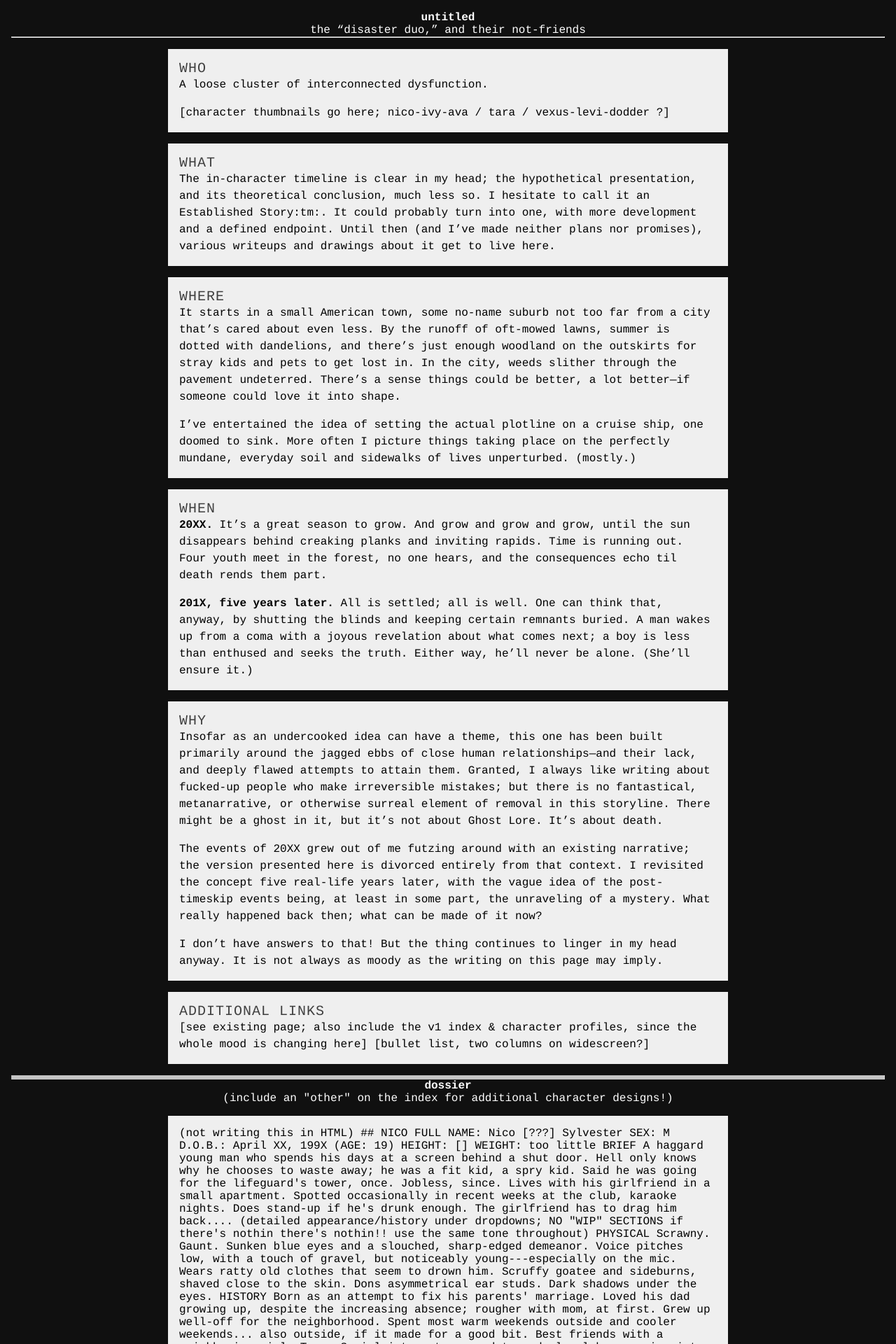
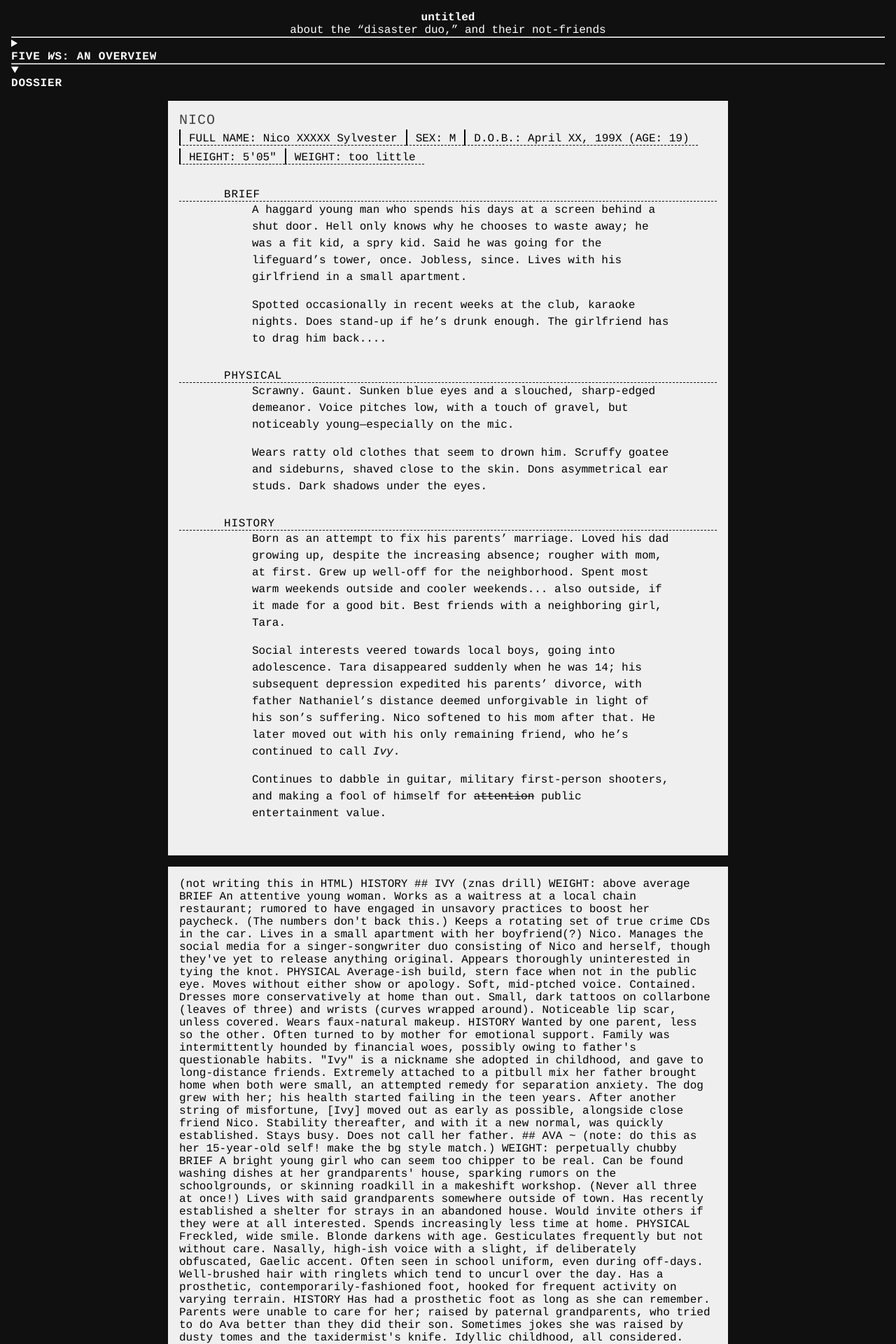
Before and after one commit to a-flyleaf/toyshelf, a Jekyll site: the page built from cmyk.html, in a window 1280 px wide. Shown: the top 1920 px of the page at 70% size. Built offline with Jekyll 4.4.1, drawn with Linux system fonts in a browser that asks for light colours; some of the changed text lies outside the part shown.

Commit message:
cmyk to liquid/jekyll WIP
commencing markdownification

```diff
--- a/cmyk.html
+++ b/cmyk.html
@@ -2,54 +2,90 @@
 layout: none
 title: "untitled"
 hspan: >-
-  the "disaster duo," and their not-friends
+  about the "disaster duo," and their not-friends
 
-sections:
-  - h2: who
+ws-h2: "Five <i>W</i>s: an Overview"
+ws:
+  - h3: who
     txt: |-
       A loose cluster of interconnected dysfunction.
 
       [character thumbnails go here; nico-ivy-ava / tara / vexus-levi-dodder ?]
-  - h2: what
+  - h3: what
     txt: |-
       The in-character timeline is clear in my head; the hypothetical presentation, and its theoretical conclusion, much less so. I hesitate to call it an Established Story:tm:. It could probably turn into one, with more development and a defined endpoint. Until then (and I've made neither plans nor promises), various writeups and drawings about it get to live here.
-  - h2: where
+  - h3: where
     txt: |-
       It starts in a small American town, some no-name suburb not too far from a city that's cared about even less. By the runoff of oft-mowed lawns, summer is dotted with dandelions, and there's just enough woodland on the outskirts for stray kids and pets to get lost in. In the city, weeds slither through the pavement undeterred. There's a sense things could be better, a lot better---if someone could love it into shape.
 
       I've entertained the idea of setting the actual plotline on a cruise ship, one doomed to sink. More often I picture things taking place on the perfectly mundane, everyday soil and sidewalks of lives unperturbed. (mostly.)
-  - h2: when
+  - h3: when
     txt: |-
       <b>20XX.</b> It's a great season to grow. And grow and grow and grow, until the sun disappears behind creaking planks and inviting rapids. Time is running out. Four youth meet in the forest, no one hears, and the consequences echo til death rends them part.
 
       <b>201X, five years later.</b> All is settled; all is well. One can think that, anyway, by shutting the blinds and keeping certain remnants buried. A man wakes up from a coma with a joyous revelation about what comes next; a boy is less than enthused and seeks the truth. Either way, he'll never be alone. (She'll ensure it.)
-  - h2: why
+  - h3: why
     txt: |-
       Insofar as an undercooked idea can have a theme, this one has been built primarily around the jagged ebbs of close human relationships---and their lack, and deeply flawed attempts to attain them. Granted, I always like writing about fucked-up people who make irreversible mistakes; but there is no fantastical, metanarrative, or otherwise surreal element of removal in this storyline. There might be a ghost in it, but it's not about Ghost Lore. It's about death.
 
       The events of 20XX grew out of me futzing around with an existing narrative; the version presented here is divorced entirely from that context. I revisited the concept five real-life years later, with the vague idea of the post-timeskip events being, at least in some part, the unraveling of a mystery. What really happened back then; what can be made of it now?
 
       I don't have answers to that! But the thing continues to linger in my head anyway. It is not always as moody as the writing on this page may imply.
-additional: |-
-  [see existing page; also include the v1 index & character profiles, since the whole mood is changing here] [bullet list, two columns on widescreen?]
+  - h3: additional links
+    txt: |-
+      [see existing page; also include the v1 index & character profiles, since the whole mood is changing here] [bullet list, two columns on widescreen?]
+
+characters:
+  - h3: "nico"
+    fullnm: "Nico XXXXX Sylvester"
+    sex: "m"
+    bday: "April XX, 199X"
+    age: "19"
+    hgt: "5&apos;05&quot;"
+    wgt: "too little"
+    brief: |-
+      A haggard young man who spends his days at a screen behind a shut door. Hell only knows why he chooses to waste away; he was a fit kid, a spry kid. Said he was going for the lifeguard's tower, once. Jobless, since. Lives with his girlfriend in a small apartment.
+
+      Spotted occasionally in recent weeks at the club, karaoke nights. Does stand-up if he's drunk enough. The girlfriend has to drag him back....
+    phys: |-
+      Scrawny. Gaunt. Sunken blue eyes and a slouched, sharp-edged demeanor. Voice pitches low, with a touch of gravel, but noticeably young---especially on the mic.
+
+      Wears ratty old clothes that seem to drown him. Scruffy goatee and sideburns, shaved close to the skin. Dons asymmetrical ear studs. Dark shadows under the eyes.
+    history: |-
+      Born as an attempt to fix his parents' marriage. Loved his dad growing up, despite the increasing absence; rougher with mom, at first. Grew up well-off for the neighborhood. Spent most warm weekends outside and cooler weekends... also outside, if it made for a good bit. Best friends with a neighboring girl, Tara.
+
+      Social interests veered towards local boys, going into adolescence. Tara disappeared suddenly when he was 14; his subsequent depression expedited his parents' divorce, with father Nathaniel's distance deemed unforgivable in light of his son's suffering. Nico softened to his mom after that. He later moved out with his only remaining friend, who he's continued to call <i>Ivy</i>.
+
+      Continues to dabble in guitar, military first-person shooters, and making a fool of himself for ~~attention~~ public entertainment value.
 ---
 <!DOCTYPE html>
 <html><head><meta charset="UTF-8"><meta http-equiv="X-UA-Compatible" content="IE=edge"><meta name="viewport" content="width=device-width, initial-scale=1.0">
-  <title>sleepless behavior.html</title>
+  <title>{{page.title}}</title>
   <style>
     *{box-sizing:border-box; font-size:100%; margin:0; padding:0;}
     .x{position:absolute; left:-999px; width:1px; height:1px; top:auto; overflow:hidden;}
     body{background:#101010; color:#fff; padding:1rem; font-family:courier,monospace;}
     header,main,section,footer{display:block;}
     img{max-width:100%; height:auto;}
+		.nob{font-weight:normal;}
     small{font-size:.75em;}
-    /*DELETE IF UNUSED*/summary{cursor:pointer;}
+		.up{text-transform:uppercase; letter-spacing:.05em;}
     a:focus,summary:focus{outline:/*DEFINE*/;}
 
 		header,footer{text-align:center;}
+    summary{cursor:pointer;}
     section{background:#efefef; color:#000; margin:1em auto; padding:1em; max-width:50em;}
-    h2{text-transform:uppercase; letter-spacing:.05em; font-size:1.25em; font-weight:normal; color:#404040;}
+    h3{font-size:1.25em; color:#404040;}
     p{line-height:1.5;} p+p{margin-top:1em;}
+
+		.floatbox{overflow:auto;}
+		ul{list-style-type:none;}
+		ul b{letter-spacing:initial !important;}
+		li{display:inline-block; border-left:2px solid; border-bottom:1px dashed; padding:.25em .75em 0 .75em; margin:.125em 0;}
+		h4{margin-top:2em; border-bottom:1px dashed;}
+		.wrap{max-width:40em; margin:0 auto;}
+		.desc{float:right; max-width:37.5em;}
+		/*temp?*/ .floatbox:last-of-type{padding-bottom:2em;}
 
     @media (prefers-color-scheme:dark){
       body{background:#000;}
@@ -67,51 +103,46 @@ additional: |-
   <hr>
 
 	<main>
-		{%for s in page.sections%}<section>
-			<h2>{{s.h2}}</h2>
-			{{s.txt|markdownify}}
-		</section>{%endfor%}
-		<section>
-			<h2>additional links</h2>
-			{{page.additional|markdownify}}
-		</section>
+		<details>
+			<summary><h2 class="up">{{page.ws-h2}}</h2></summary>
+			{%for s in page.ws%}{%if s.h2 contains "additional"%}<hr>{%endif%}<section>
+				<h3 class="up nob">{{s.h3}}</h3>
+				{{s.txt|markdownify}}
+			</section>{%endfor%}
+		</details>
+		<hr>
+		<details id="dossier" OPEN>
+			<summary><h2 class="up">Dossier</h2></summary>
+			{%for c in page.characters%}<section>
+				<h3 class="up nob">{{c.h3}}</h3>
+				<ul><!-- <https://stackoverflow.com/questions/2628050/ignore-whitespace-in-html> >:( -->
+					<li><b class="up nob">Full Name</b>: {{c.fullnm}}</li><!--
+					--><li><b class="up nob">Sex</b>: {{c.sex|capitalize}}</li><!--
+					--><li><b class="up nob">D.O.B.</b>: {{c.bday}} (<b class="up nob">Age</b>: {{c.age}})</li><!--
+					--><li><b class="up nob">Height</b>: {{c.hgt}}</li><!--
+					--><li><b class="up nob">Weight</b>: {{c.wgt}}</li>
+				</ul>
+
+				<!--this is repetitive but w/e, cba to fuss with the array-in-array thing rn-->
+				<div class="floatbox">
+					<h4 class="up nob"><div class="wrap">Brief</div></h4>
+					<div class="wrap"><div class="desc">{{c.brief|markdownify|replace:"…","..."}}</div></div>
+				</div><div class="floatbox">
+					<h4 class="up nob"><div class="wrap">Physical</div></h4>
+					<div class="wrap"><div class="desc">{{c.phys|markdownify|replace:"…","..."}}</div></div>
+				</div><div class="floatbox">
+					<h4 class="up nob"><div class="wrap">History</div></h4>
+					<div class="wrap"><div class="desc">{{c.history|markdownify|replace:"…","..."}}</div></div>
+				</div>
+
+				<!--[selected gallery? trivia?? idk the random OC factoids don't really fit the Mood of this page]-->
+			</section>{%endfor%}
+		</details>
 	</main>
 
   <main>
-
-    <hr><hr><hr>
-
-
-    <header><h1>dossier</h1>(include an "other" on the index for additional character designs!)</header>
     <section>(not writing this in HTML)
-      ## NICO
-      FULL NAME: Nico [???] Sylvester
-      SEX: M
-      D.O.B.: April XX, 199X (AGE: 19)
-      HEIGHT: []
-      WEIGHT: too little
-
-      BRIEF
-      A haggard young man who spends his days at a screen behind a shut door. Hell only knows why he chooses to waste away; he was a fit kid, a spry kid. Said he was going for the lifeguard's tower, once. Jobless, since. Lives with his girlfriend in a small apartment.
-
-      Spotted occasionally in recent weeks at the club, karaoke nights. Does stand-up if he's drunk enough. The girlfriend has to drag him back....
-
-
-      (detailed appearance/history under dropdowns; NO "WIP" SECTIONS if there's nothin there's nothin!! use the same tone throughout)
-
-      PHYSICAL
-      Scrawny. Gaunt. Sunken blue eyes and a slouched, sharp-edged demeanor. Voice pitches low, with a touch of gravel, but noticeably young---especially on the mic.
-
-      Wears ratty old clothes that seem to drown him. Scruffy goatee and sideburns, shaved close to the skin. Dons asymmetrical ear studs. Dark shadows under the eyes.
-
       HISTORY
-      Born as an attempt to fix his parents' marriage. Loved his dad growing up, despite the increasing absence; rougher with mom, at first. Grew up well-off for the neighborhood. Spent most warm weekends outside and cooler weekends... also outside, if it made for a good bit. Best friends with a neighboring girl, Tara.
-
-      Social interests veered towards local boys, going into adolescence. Tara disappeared suddenly when he was 14; his subsequent depression expedited his parents' divorce, with father Nathaniel's distance deemed unforgivable in light of his son's suffering. Nico softened to his mom after that. He later moved out with his only remaining friend, who he's continued to call /Ivy/.
-
-      Continues to dabble in guitar, military first-person shooters, and making a fool of himself for ~~attention~~ public entertainment value.
-
-
       ## IVY
       (znas drill)
       WEIGHT: above average
```
